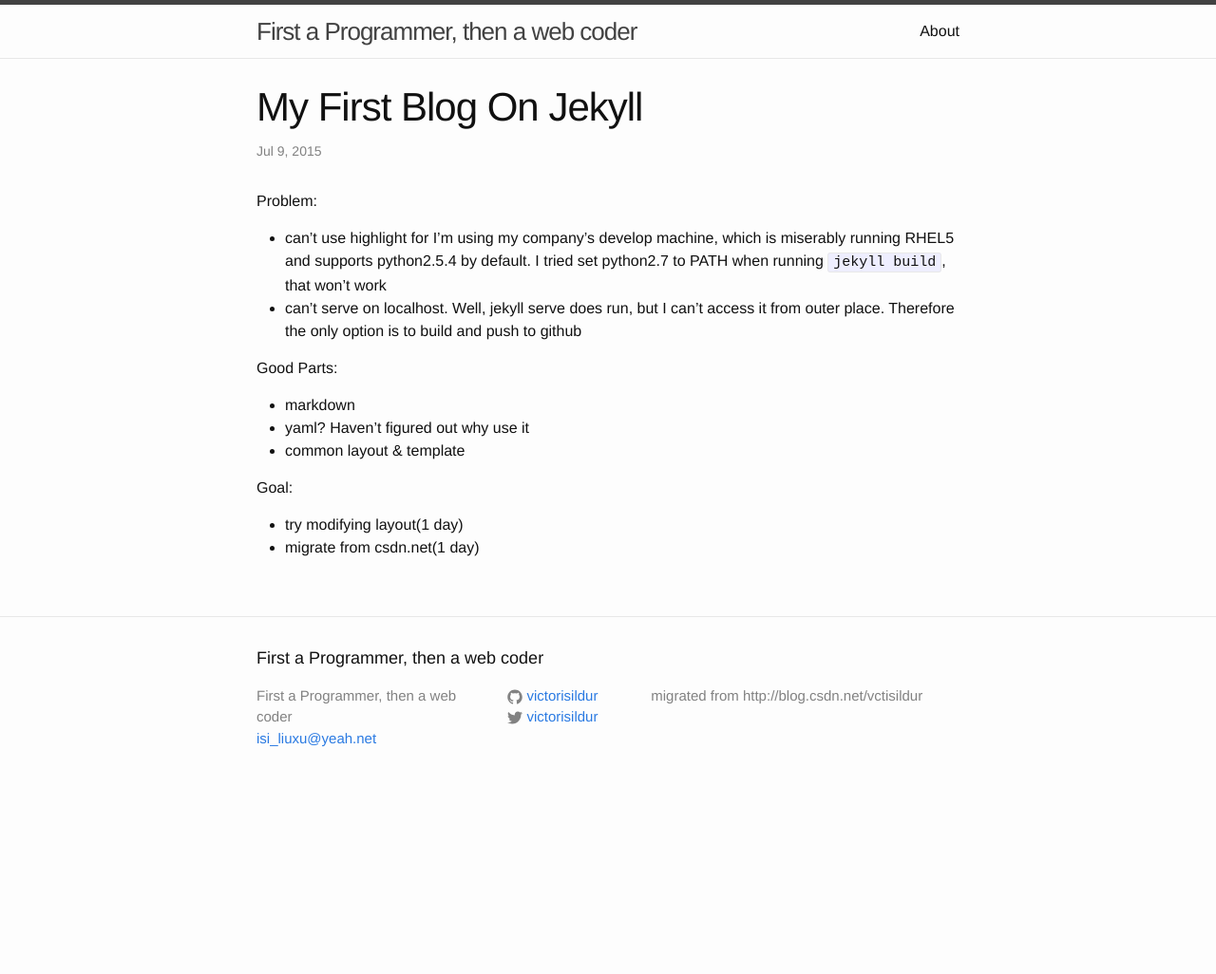
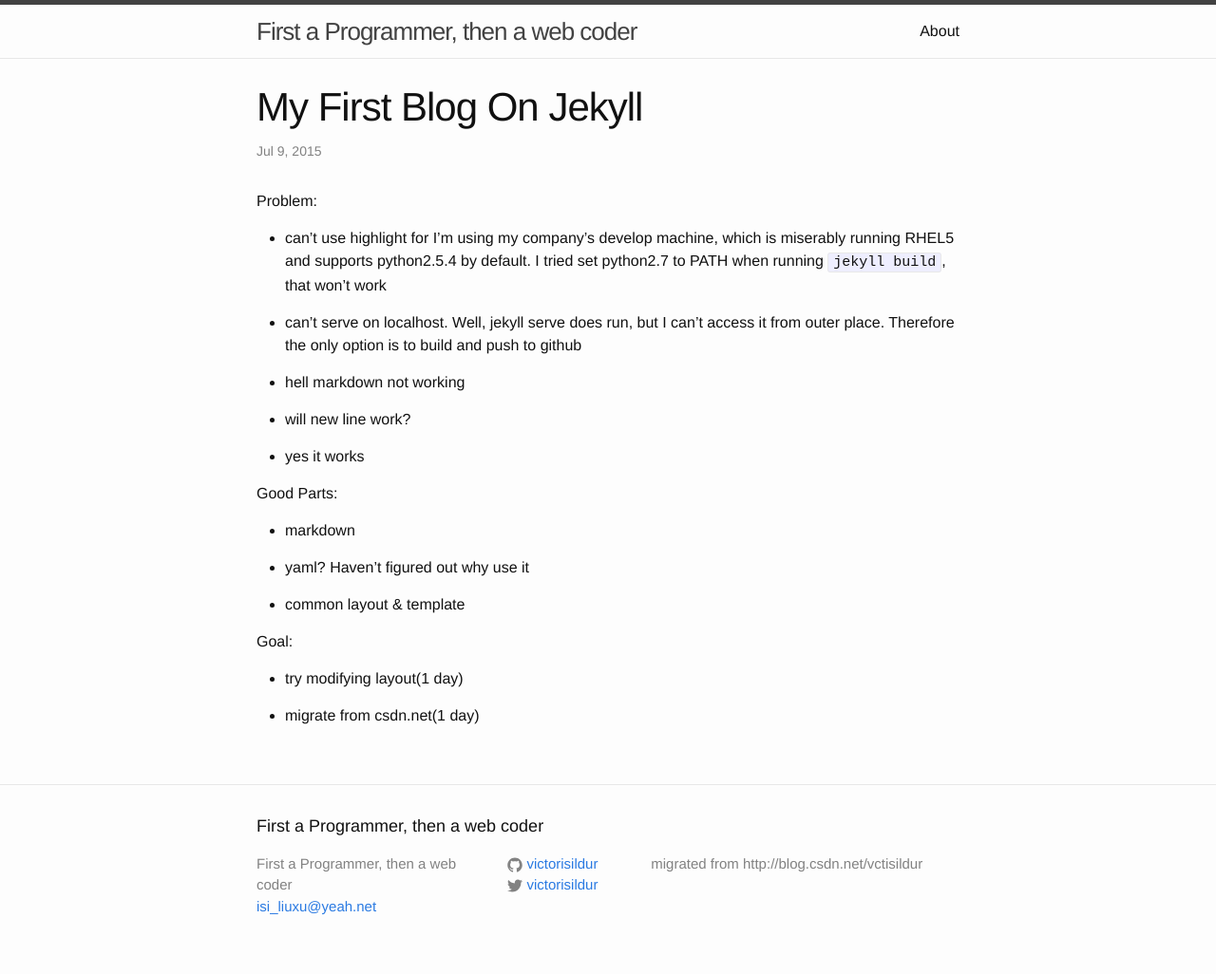
Before and after one commit to victorisildur/victorisildur.github.io, a Jekyll site: the page built from _posts/2015-07-09-my-first-blog.markdown, in a window 1280 px wide. Shown: the whole page at 95% size. Built offline with Jekyll 4.4.1, drawn with Linux system fonts in a browser that asks for light colours; before the commit the page ends 900 px from its top, so only the background shows below that.

Commit message:
using blank line to rescue markdown

```diff
--- a/_posts/2015-07-09-my-first-blog.markdown
+++ b/_posts/2015-07-09-my-first-blog.markdown
@@ -5,14 +5,27 @@ date:   2015-07-09 10:02:00
 categories: life
 ---
 Problem:
+
   - can't use highlight for I'm using my company's develop machine, which is miserably running RHEL5 and supports python2.5.4 by default. I tried set python2.7 to PATH when running `jekyll build`, that won't work
+
   - can't serve on localhost. Well, jekyll serve does run, but I can't access it from outer place. Therefore the only option is to build and push to github
 
+  * hell markdown not working
+
+  * will new line work?
+
+  * yes it works
+
 Good Parts:
+
   - markdown
+
   - yaml? Haven't figured out why use it
+
   - common layout & template
 
 Goal:
+
   - try modifying layout(1 day)
+
   - migrate from csdn.net(1 day)
```
